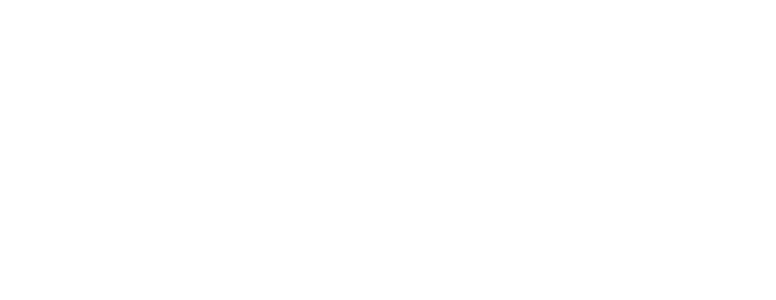
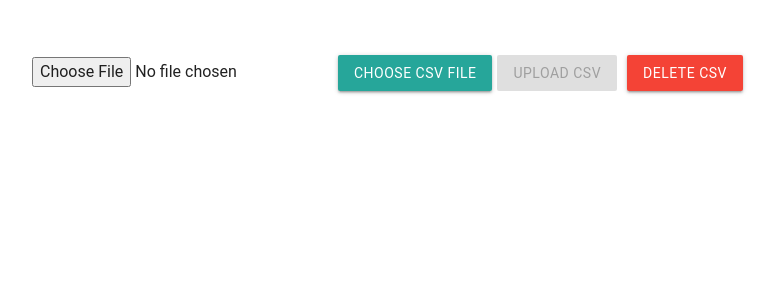
Before and after one commit to nribinin/eis-frontend, a Vue app: page /admin/database in a window 1280 px wide. Before the commit this address had no page. Shown: the top 300 px of the page, without its empty margins (250-1026 px from the left). Built offline with nearby package versions, Linux system fonts and the light colour scheme; the HTML template or start-up script is replaced by a standard one.

Commit message:
Added Component to edit database in admin page

```diff
--- /dev/null
+++ b/src/components/AdminComponent.vue
@@ -0,0 +1,34 @@
+<template>
+    <div>
+      <button class="btn waves-effect waves-light" @click="navigateTo('/admin/database')">Datenbank bearbeiten</button>
+      <button class="btn waves-effect waves-light" @click="navigateTo('/admin/manageKV')">Klassenvorstand bearbeiten</button>
+      <button class="btn waves-effect waves-light" @click="navigateTo('/admin/schueler')">Schüler bearbeiten</button>
+      <button class="btn waves-effect waves-light" @click="navigateTo('/admin/lehrer')">Lehrer bearbeiten</button>
+    </div>
+  </template>
+
+  <script lang="ts">
+  import { defineComponent } from 'vue';
+  import { useRouter } from 'vue-router';
+
+  export default defineComponent({
+    name: 'NavigationButtons',
+    setup() {
+      const router = useRouter();
+
+      const navigateTo = (path: string) => {
+        router.push(path);
+      };
+
+      return {
+        navigateTo,
+      };
+    },
+  });
+  </script>
+
+  <style scoped>
+  button {
+    margin: 5px;
+  }
+  </style>
--- /dev/null
+++ b/src/components/EditDatabase.vue
@@ -0,0 +1,145 @@
+<template>
+    <div class="container">
+      <div class="file-input">
+        <input type="file" id="file" accept=".csv" @change="onFileSelected" />
+        <label for="file" class="btn">Choose CSV File</label>
+        <button class="btn green" :disabled="!selectedFile" @click="openModal('upload')">Upload CSV</button>
+        <button class="btn red" @click="openModal('delete')">Delete CSV</button>
+      </div>
+
+      <!-- Modal für Bestätigungen -->
+      <div id="confirmation-modal" class="modal">
+        <div class="modal-content">
+          <h4>Bestätigung</h4>
+          <p>{{ modalMessage }}</p>
+        </div>
+        <div class="modal-footer">
+          <button class="modal-close btn grey" @click="cancelAction">Zurück</button>
+          <button class="btn blue" @click="proceedAction">Ja</button>
+        </div>
+      </div>
+    </div>
+  </template>
+
+  <script lang="ts">
+  import { defineComponent, ref, onMounted } from 'vue';
+  import axios from 'axios';
+  import M from 'materialize-css';
+
+  export default defineComponent({
+    name: 'CsvUploader',
+    setup() {
+      const selectedFile = ref<File | null>(null);
+      const modalInstance = ref<M.Modal | null>(null);
+      const modalMessage = ref('');
+      const action = ref<() => void>(() => {});
+
+      // Initialisiere Materialize-Modals
+      onMounted(() => {
+        const modalElement = document.getElementById('confirmation-modal');
+        if (modalElement) {
+          modalInstance.value = M.Modal.init(modalElement);
+        }
+      });
+
+      const onFileSelected = (event: Event) => {
+        const target = event.target as HTMLInputElement;
+        if (target.files && target.files.length > 0) {
+          const file = target.files[0];
+          if (file.type === 'text/csv' || file.name.endsWith('.csv')) {
+            selectedFile.value = file;
+          } else {
+            M.toast({ html: 'Only CSV files are allowed.', classes: 'red' });
+            selectedFile.value = null;
+          }
+        }
+      };
+
+      const openModal = (type: string) => {
+        if (type === 'upload' && !selectedFile.value) {
+          M.toast({ html: 'No file selected.', classes: 'red' });
+          return;
+        }
+
+        modalMessage.value =
+          type === 'upload'
+            ? 'Bist du sicher, dass du die Datei hochladen möchtest?'
+            : 'Bist du sicher, dass du die gesamte Datenbank leeren möchtest?';
+
+        action.value = type === 'upload' ? uploadCsvFile : deleteCsv;
+
+        modalInstance.value?.open();
+      };
+
+      const uploadCsvFile = async () => {
+        const formData = new FormData();
+        formData.append('file', selectedFile.value!);
+
+        try {
+          const response = await axios.post('/api/admin/upload', formData, {
+            headers: {
+              'Content-Type': 'multipart/form-data',
+            },
+          });
+          M.toast({ html: 'File uploaded successfully!', classes: 'green' });
+          console.log('Response:', response.data);
+          selectedFile.value = null;
+        } catch (error) {
+          console.error('Error uploading file:', error);
+          M.toast({ html: 'An error occurred while uploading the file.', classes: 'red' });
+        } finally {
+          modalInstance.value?.close();
+        }
+      };
+
+      const deleteCsv = async () => {
+        try {
+          const response = await axios.delete('/api/admin/deleteAll');
+          M.toast({ html: 'Database cleared successfully!', classes: 'green' });
+          console.log('Response:', response.data);
+        } catch (error) {
+          console.error('Error deleting file:', error);
+          M.toast({ html: 'An error occurred while clearing the database.', classes: 'red' });
+        } finally {
+          modalInstance.value?.close();
+        }
+      };
+
+      const proceedAction = () => {
+        action.value();
+      };
+
+      const cancelAction = () => {
+        modalInstance.value?.close();
+      };
+
+      return {
+        selectedFile,
+        modalMessage,
+        openModal,
+        proceedAction,
+        cancelAction,
+        onFileSelected,
+      };
+    },
+  });
+  </script>
+
+  <style scoped>
+  .container {
+    margin-top: 50px;
+    text-align: center;
+  }
+
+  .file-input {
+    margin-bottom: 20px;
+  }
+
+  .modal {
+    max-width: 400px;
+  }
+
+  button {
+    margin: 5px;
+  }
+  </style>
--- a/src/router/index.ts
+++ b/src/router/index.ts
@@ -29,6 +29,16 @@
         role:[Roles.STUDENT]
       }
     },
+    {
+      path: "/admin",
+      name: "admin",
+      component: () => import("@/views/AdminView.vue"),
+    },
+    {
+      path: "/admin/database",
+      name: "database",
+      component: () => import("@/views/AdminSokratesView.vue"),
+    }
   ],
 })
 
--- /dev/null
+++ b/src/views/AdminSokratesView.vue
@@ -0,0 +1,25 @@
+<template>
+    <div class="flex-container-vertically">
+      <EditDatabase />
+    </div>
+  </template>
+
+  <script>
+import EditDatabase from "@/components/EditDatabase.vue";
+
+      export default {
+        data() {
+          return {
+
+          };
+        },
+        components: {
+            EditDatabase
+        },
+        computed: {},
+        methods: {
+
+        },
+
+      };
+  </script>
--- /dev/null
+++ b/src/views/AdminView.vue
@@ -0,0 +1,25 @@
+<template>
+    <div class="flex-container-vertically">
+      <AdminComponent />
+    </div>
+  </template>
+
+  <script>
+import AdminComponent from "@/components/AdminComponent.vue";
+
+      export default {
+        data() {
+          return {
+
+          };
+        },
+        components: {
+            AdminComponent
+        },
+        computed: {},
+        methods: {
+
+        },
+
+      };
+  </script>
```
